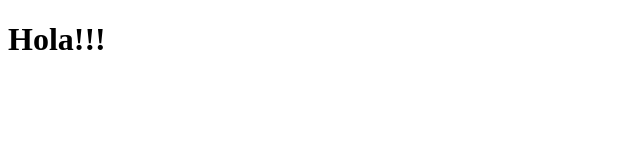
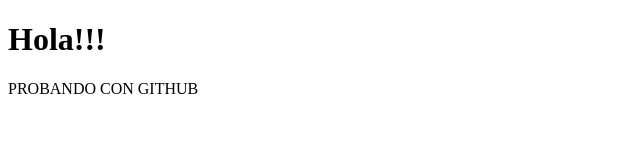
Before and after one commit to cinbach/yoprogramo, a plain HTML site: page index.html in a window 1280 px wide. Shown: the whole page, without its empty margins (0-640 px from the left). Drawn offline with Linux system fonts and the light colour scheme.

Commit message:
agregue una p

```diff
--- a/index.html
+++ b/index.html
@@ -8,5 +8,6 @@
     </head>
     <body>
         <h1>Hola!!!</h1>
+        <P>PROBANDO CON GITHUB</P>
     </body>
 </html>
```
